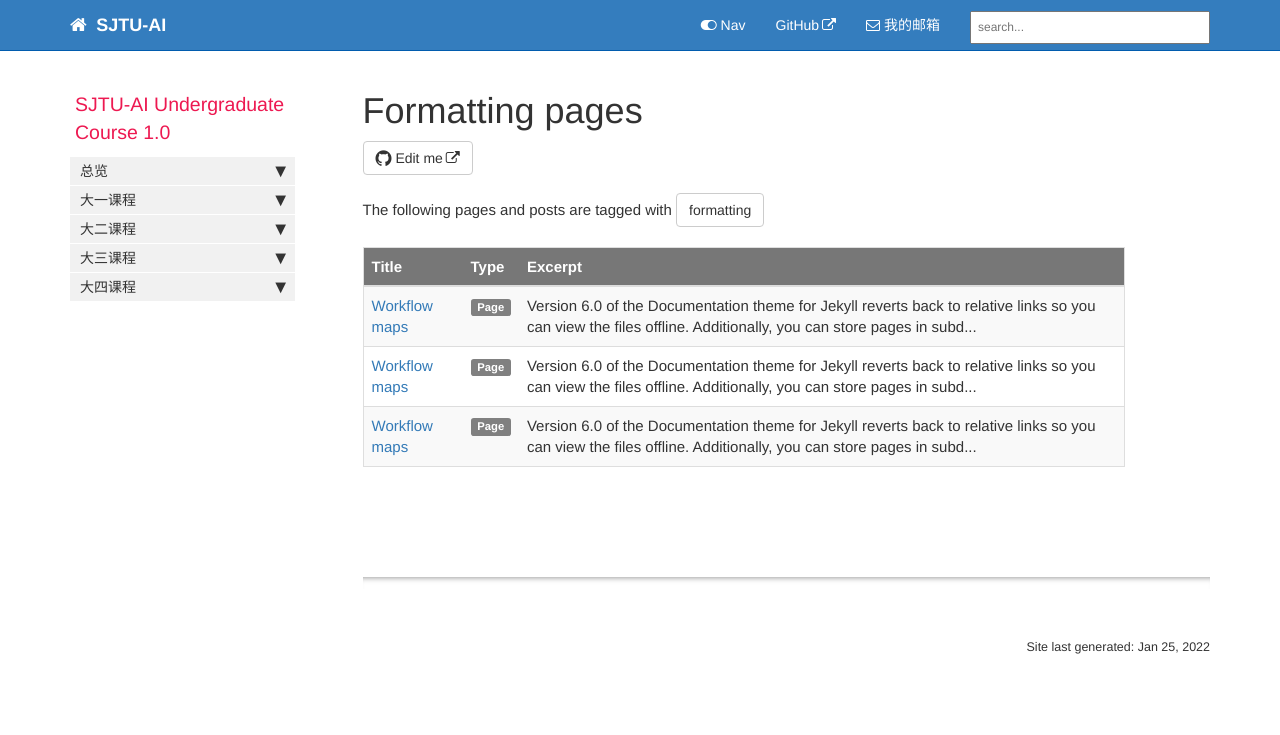
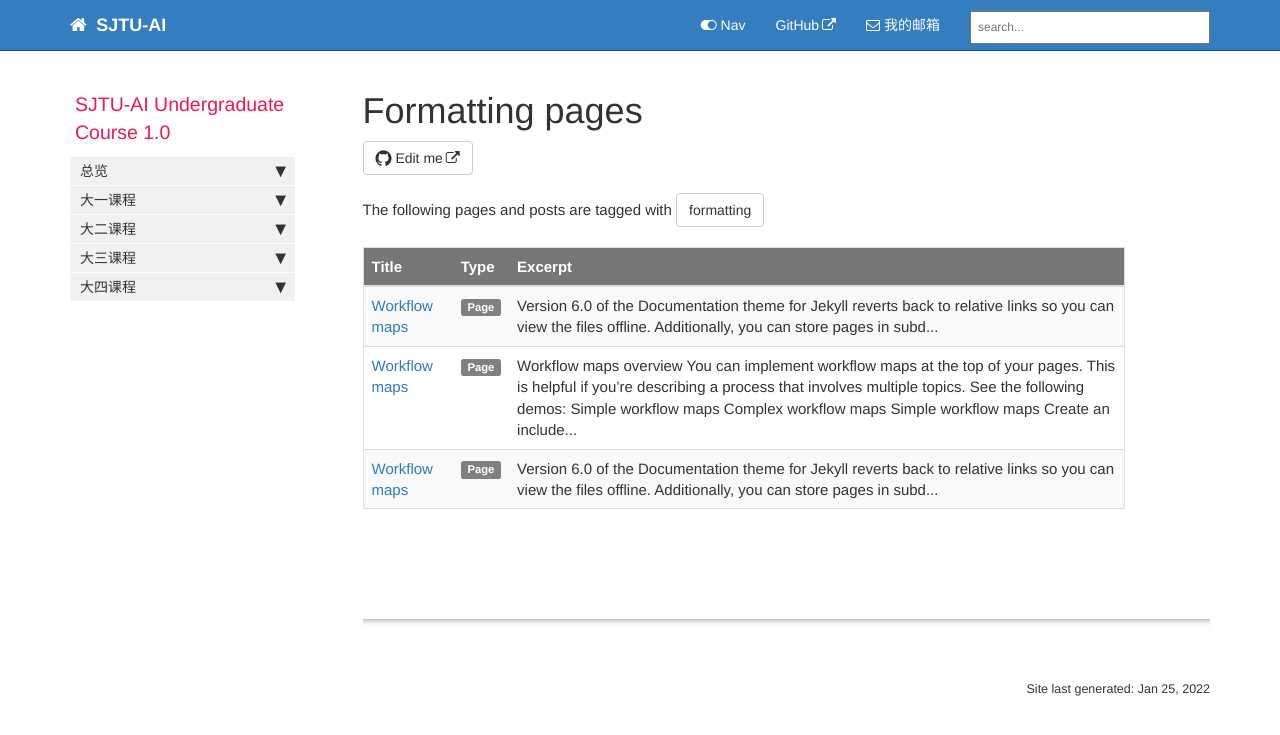
Before and after one commit to aisjtu/aisjtu.github.io, a Jekyll site: the page built from docs/pages/tags/tag_formatting.md, in a window 1280 px wide. Shown: the top 735 px of the page. Built offline with Jekyll 4.4.1, drawn with Linux system fonts in a browser that asks for light colours; comment, search, counter and statistics services are not loaded.

Commit message:
Update mydoc_my_notions.md

````diff
--- a/docs/pages/mydoc/mydoc_my_notions.md
+++ b/docs/pages/mydoc/mydoc_my_notions.md
@@ -3,9 +3,8 @@ title: Workflow maps
 tags: [formatting]
 keywords: release notes, announcements, what's new, new features
 last_updated: July 16, 2016
-summary: "Version 6.0 of the Documentation theme for Jekyll reverts back to relative links so you can view the files offline. Additionally, you can store pages in subdirectories. Templates for alerts and images are available."
 sidebar: mydoc_sidebar
-permalink: mydoc_workflow_maps.html
+permalink: mydoc_my_notions.html
 folder: mydoc
 ---
 
@@ -92,7 +91,7 @@ The simpler user workflow allows for 5 workflow steps. If you have a more comple
         <p>If you run into any of these setup issues, you must solve them before you can continue on.</p>
 
               </div>
-     ```
+    ```
 
      The existing usermapcomplex.html file just has 3 workflow square modals. If you need more, duplicate the modal code. In the duplicated code, make sure you make the following values in red unique (but the same within the same modal):
 
@@ -124,7 +123,7 @@ The simpler user workflow allows for 5 workflow steps. If you have a more comple
     ```
     In the page.html layout, the following code gets activated when `map` equals `true`:
 
-     ```
+    ```
         {% raw %}{% if page.complex_map == true %}
 
         <script>
@@ -139,4 +138,5 @@ The simpler user workflow allows for 5 workflow steps. If you have a more comple
         ```
      ```
 
+
 {% include links.html %}
````
